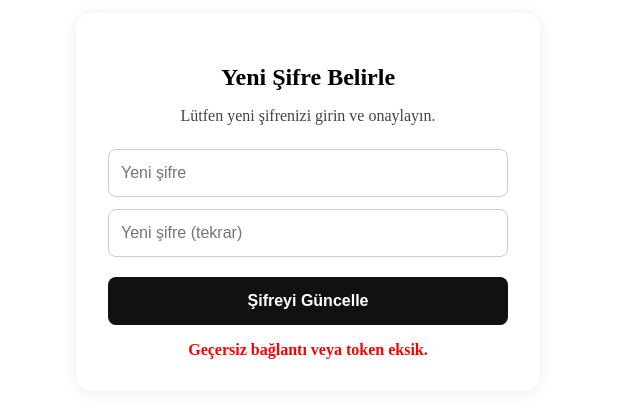
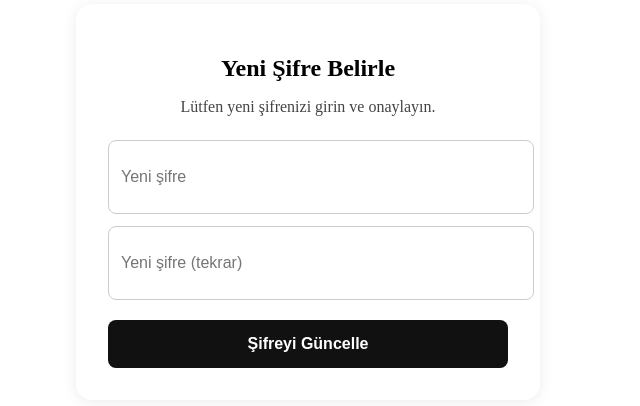
Before and after one commit to girayhan296/Gusto-Website, a React (Vite) app: page /reset-password in a window 1280 px wide. Shown: the part 206-612 px from the top of the page, without its empty margins (332-972 px from the left). Built offline with nearby package versions, Linux system fonts and the light colour scheme.

Commit message:
RecoveryPassword fonksiyonu eklendi

```diff
--- a/pages/ResetPassword.jsx
+++ b/pages/ResetPassword.jsx
@@ -1,14 +1,6 @@
 import React, { useState, useEffect } from 'react';
 import { useNavigate } from 'react-router-dom';
 import { supabase } from '../supabase';
-
-// Tokenları doğrudan window.location.hash'ten al
-function getTokens() {
-  const hashParams = new URLSearchParams(window.location.hash.replace(/^#/, ''));
-  const access_token = hashParams.get('access_token');
-  const refresh_token = hashParams.get('refresh_token');
-  return { access_token, refresh_token };
-}
 
 const validatePassword = (password) => {
   const minLength = 8;
@@ -31,18 +23,19 @@ const ResetPassword = () => {
   const [message, setMessage] = useState('');
   const [error, setError] = useState('');
   const [isLoading, setIsLoading] = useState(false);
-  const [tokens, setTokens] = useState({ access_token: null, refresh_token: null });
 
   const navigate = useNavigate();
 
   useEffect(() => {
-    const { access_token, refresh_token } = getTokens();
+    const { data: listener } = supabase.auth.onAuthStateChange(async (event, session) => {
+      if (event === 'PASSWORD_RECOVERY') {
+        console.log('Password recovery event detected');
+      }
+    });
 
-    if (!access_token || !refresh_token) {
-      setError('Geçersiz bağlantı veya token eksik.');
-    } else {
-      setTokens({ access_token, refresh_token });
-    }
+    return () => {
+      listener.subscription.unsubscribe();
+    };
   }, []);
 
   const handleSubmit = async (e) => {
@@ -71,38 +64,20 @@ const ResetPassword = () => {
     }
 
     try {
-      await supabase.auth.signOut();
-
-      const { data: sessionData, error: sessionError } = await supabase.auth.setSession({
-        access_token: tokens.access_token,
-        refresh_token: tokens.refresh_token,
-      });
-
-      if (sessionError || !sessionData.session) {
-        console.error('Oturum hatası:', sessionError);
-        setError('Oturum başlatılamadı. Lütfen bağlantıyı kontrol edin.');
-        setIsLoading(false);
-        return;
-      }
-
-      const { error: updateError } = await supabase.auth.updateUser({
-        password: password,
-      });
+      const { error: updateError } = await supabase.auth.updateUser({ password });
 
       if (updateError) {
         console.error('Şifre güncelleme hatası:', updateError);
-        setError('Şifre güncellenemedi. Lütfen daha sonra tekrar deneyin.');
-        setIsLoading(false);
-        return;
+        setError('Şifre güncellenemedi. Lütfen tekrar deneyin.');
+      } else {
+        setMessage('Şifreniz başarıyla güncellendi!');
+        setTimeout(() => {
+          navigate('/login');
+        }, 2500);
       }
-
-      setMessage('Şifreniz başarıyla güncellendi!');
-      setTimeout(() => {
-        navigate('/login');
-      }, 2500);
     } catch (err) {
       console.error('Genel hata:', err);
-      setError('Bir hata oluştu. Lütfen daha sonra tekrar deneyin.');
+      setError('Bir hata oluştu. Lütfen tekrar deneyin.');
     }
 
     setIsLoading(false);
@@ -121,7 +96,7 @@ const ResetPassword = () => {
             placeholder="Yeni şifre"
             value={password}
             onChange={e => setPassword(e.target.value)}
-            style={{ width: '100%', padding: 12, marginBottom: 12, borderRadius: 8, border: '1px solid #ccc', fontSize: 16, boxSizing: 'border-box', height: 48 }}
+            style={{ width: '100%', padding: 12, marginBottom: 12, borderRadius: 8, border: '1px solid #ccc', fontSize: 16, height: 48 }}
             disabled={isLoading}
           />
           <input
@@ -129,7 +104,7 @@ const ResetPassword = () => {
             placeholder="Yeni şifre (tekrar)"
             value={confirm}
             onChange={e => setConfirm(e.target.value)}
-            style={{ width: '100%', padding: 12, marginBottom: 20, borderRadius: 8, border: '1px solid #ccc', fontSize: 16, boxSizing: 'border-box', height: 48 }}
+            style={{ width: '100%', padding: 12, marginBottom: 20, borderRadius: 8, border: '1px solid #ccc', fontSize: 16, height: 48 }}
             disabled={isLoading}
           />
           <button
```
